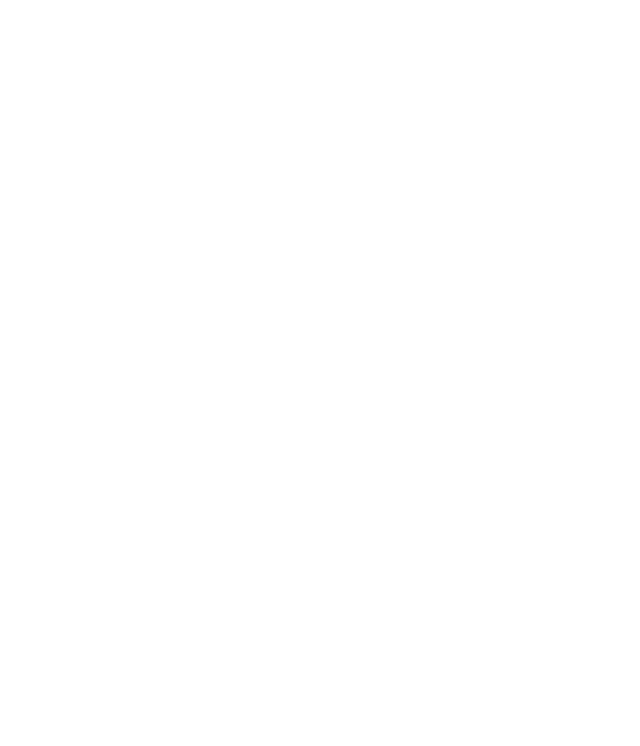
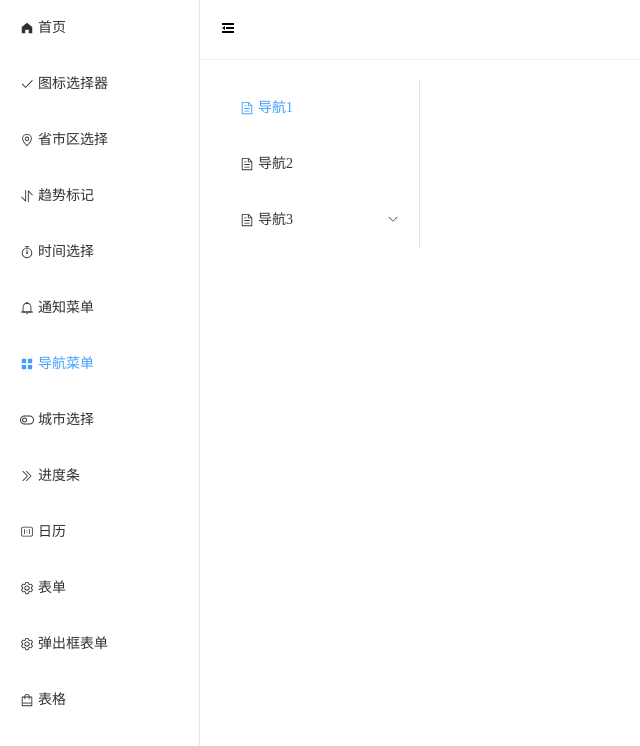
Before and after one commit to missxiaolin/vue3_ele, a Vue app: page /#/menu in a window 1280 px wide. Before the commit this address had no page. Shown: the top 746 px of the page, without its empty margins (0-640 px from the left). Built offline with nearby package versions, Linux system fonts and the light colour scheme.

Commit message:
* 菜单栏

```diff
--- a/src/router/index.ts
+++ b/src/router/index.ts
@@ -31,6 +31,10 @@
             {
                 path: '/notification',
                 component: () => import('../views/notification/index.vue')
+            },
+            {
+                path: '/menu',
+                component: () => import('../views/menu/index.vue')
             }
         ]
     },
--- /dev/null
+++ b/src/views/menu/index.vue
@@ -0,0 +1,44 @@
+<template>
+  <div style="display: flex">
+    <div style="flex: 1">
+      <l-menu
+        :data="data1"
+        defaultActive="1"
+        name="a"
+        index="b"
+        icon="c"
+        children="d"
+      ></l-menu>
+    </div>
+  </div>
+</template>
+
+<script lang='ts' setup>
+let data1 = [
+  {
+    a: "导航1",
+    b: "1",
+    c: "Document",
+  },
+  {
+    a: "导航2",
+    b: "2",
+    c: "Document",
+  },
+  {
+    a: "导航3",
+    b: "3",
+    c: "Document",
+    d: [
+      {
+        a: "导航3-1",
+        b: "3-1",
+        c: "Document",
+      },
+    ],
+  },
+];
+</script>
+
+<style lang='scss' scoped>
+</style>
```
